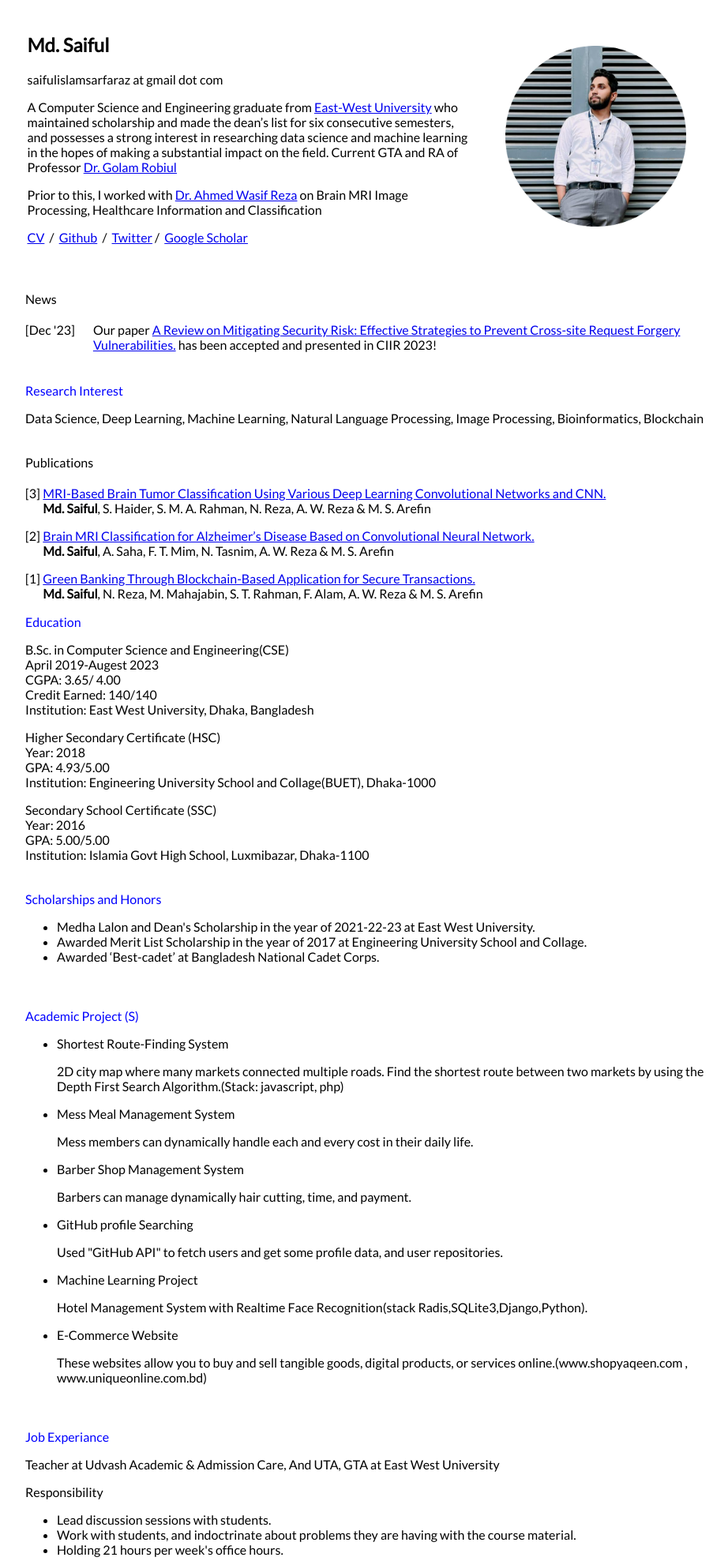
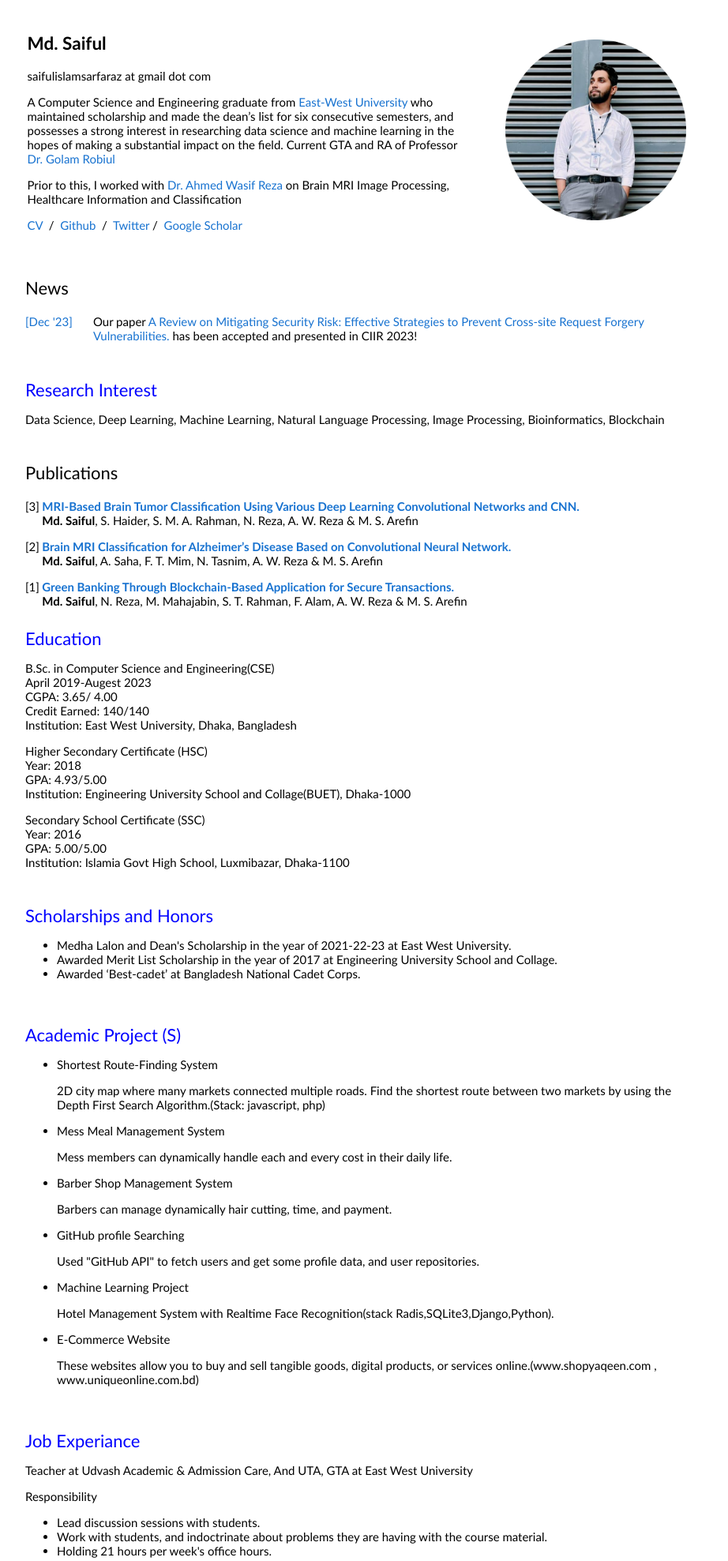
Before and after one commit to saifulislamsarfaraz/saifulislamsarfaraz.github.io, a PHP site: page / in a window 1280 px wide. Shown: the top 1977 px of the page at 79% size, without its empty margins (178-1100 px from the left). Run offline with PHP 8.4, Linux system fonts and the light colour scheme.

Commit message:
Update style.css

```diff
--- a/style.css
+++ b/style.css
@@ -328,3 +328,214 @@ button:focus {
   }
 }
 /*end github_profile search*/
+/* latin-ext */
+@font-face {
+  font-family: 'Lato';
+  font-style: italic;
+  font-weight: 400;
+  src: local('Lato Italic'), local('Lato-Italic'), url(https://fonts.gstatic.com/s/lato/v15/S6u8w4BMUTPHjxsAUi-qNiXg7eU0.woff2) format('woff2');
+  unicode-range: U+0100-024F, U+0259, U+1E00-1EFF, U+2020, U+20A0-20AB, U+20AD-20CF, U+2113, U+2C60-2C7F, U+A720-A7FF;
+}
+/* latin */
+@font-face {
+  font-family: 'Lato';
+  font-style: italic;
+  font-weight: 400;
+  src: local('Lato Italic'), local('Lato-Italic'), url(https://fonts.gstatic.com/s/lato/v15/S6u8w4BMUTPHjxsAXC-qNiXg7Q.woff2) format('woff2');
+  unicode-range: U+0000-00FF, U+0131, U+0152-0153, U+02BB-02BC, U+02C6, U+02DA, U+02DC, U+2000-206F, U+2074, U+20AC, U+2122, U+2191, U+2193, U+2212, U+2215, U+FEFF, U+FFFD;
+}
+/* latin-ext */
+@font-face {
+  font-family: 'Lato';
+  font-style: italic;
+  font-weight: 700;
+  src: local('Lato Bold Italic'), local('Lato-BoldItalic'), url(https://fonts.gstatic.com/s/lato/v15/S6u_w4BMUTPHjxsI5wq_FQftx9897sxZ.woff2) format('woff2');
+  unicode-range: U+0100-024F, U+0259, U+1E00-1EFF, U+2020, U+20A0-20AB, U+20AD-20CF, U+2113, U+2C60-2C7F, U+A720-A7FF;
+}
+/* latin */
+@font-face {
+  font-family: 'Lato';
+  font-style: italic;
+  font-weight: 700;
+  src: local('Lato Bold Italic'), local('Lato-BoldItalic'), url(https://fonts.gstatic.com/s/lato/v15/S6u_w4BMUTPHjxsI5wq_Gwftx9897g.woff2) format('woff2');
+  unicode-range: U+0000-00FF, U+0131, U+0152-0153, U+02BB-02BC, U+02C6, U+02DA, U+02DC, U+2000-206F, U+2074, U+20AC, U+2122, U+2191, U+2193, U+2212, U+2215, U+FEFF, U+FFFD;
+}
+/* latin-ext */
+@font-face {
+  font-family: 'Lato';
+  font-style: normal;
+  font-weight: 400;
+  src: local('Lato Regular'), local('Lato-Regular'), url(https://fonts.gstatic.com/s/lato/v15/S6uyw4BMUTPHjxAwXiWtFCfQ7A.woff2) format('woff2');
+  unicode-range: U+0100-024F, U+0259, U+1E00-1EFF, U+2020, U+20A0-20AB, U+20AD-20CF, U+2113, U+2C60-2C7F, U+A720-A7FF;
+}
+/* latin */
+@font-face {
+  font-family: 'Lato';
+  font-style: normal;
+  font-weight: 400;
+  src: local('Lato Regular'), local('Lato-Regular'), url(https://fonts.gstatic.com/s/lato/v15/S6uyw4BMUTPHjx4wXiWtFCc.woff2) format('woff2');
+  unicode-range: U+0000-00FF, U+0131, U+0152-0153, U+02BB-02BC, U+02C6, U+02DA, U+02DC, U+2000-206F, U+2074, U+20AC, U+2122, U+2191, U+2193, U+2212, U+2215, U+FEFF, U+FFFD;
+}
+/* latin-ext */
+@font-face {
+  font-family: 'Lato';
+  font-style: normal;
+  font-weight: 700;
+  src: local('Lato Bold'), local('Lato-Bold'), url(https://fonts.gstatic.com/s/lato/v15/S6u9w4BMUTPHh6UVSwaPGQ3q5d0N7w.woff2) format('woff2');
+  unicode-range: U+0100-024F, U+0259, U+1E00-1EFF, U+2020, U+20A0-20AB, U+20AD-20CF, U+2113, U+2C60-2C7F, U+A720-A7FF;
+}
+/* latin */
+@font-face {
+  font-family: 'Lato';
+  font-style: normal;
+  font-weight: 700;
+  src: local('Lato Bold'), local('Lato-Bold'), url(https://fonts.gstatic.com/s/lato/v15/S6u9w4BMUTPHh6UVSwiPGQ3q5d0.woff2) format('woff2');
+  unicode-range: U+0000-00FF, U+0131, U+0152-0153, U+02BB-02BC, U+02C6, U+02DA, U+02DC, U+2000-206F, U+2074, U+20AC, U+2122, U+2191, U+2193, U+2212, U+2215, U+FEFF, U+FFFD;
+}
+
+a {
+  color: #1772d0;
+  text-decoration: none;
+}
+
+a:focus,
+a:hover {
+  color: #f09228;
+  text-decoration: none;
+}
+
+body,
+td,
+th,
+tr,
+p,
+a {
+  font-family: 'Lato', Verdana, Helvetica, sans-serif;
+  font-size: 15px;
+}
+
+td {
+  padding-top:10px;
+  padding-bottom:10px;
+}
+
+strong {
+  font-family: 'Lato', Verdana, Helvetica, sans-serif;
+  font-size: 15px;
+}
+
+heading {
+  font-family: 'Lato', Verdana, Helvetica, sans-serif;
+  font-size: 22px;
+}
+
+papertitle {
+  font-family: 'Lato', Verdana, Helvetica, sans-serif;
+  font-size: 15px;
+  font-weight: 700
+}
+
+name {
+  font-family: Verdana, Helvetica, sans-serif;
+  font-size: 32px;
+  padding-bottom: 100px;
+}
+
+name-secondary {
+  font-family: Verdana, Helvetica, sans-serif;
+  font-size: 18px;
+}
+
+due {
+  font-family: Verdana, Helvetica, sans-serif;
+  font-size: 18px;
+  color: red;
+}
+
+.one {
+  width: 160px;
+  height: 160px;
+  position: relative;
+}
+
+.two {
+  width: 160px;
+  height: 160px;
+  position: absolute;
+  transition: opacity .2s ease-in-out;
+  -moz-transition: opacity .2s ease-in-out;
+  -webkit-transition: opacity .2s ease-in-out;
+}
+
+.fade {
+  transition: opacity .2s ease-in-out;
+  -moz-transition: opacity .2s ease-in-out;
+  -webkit-transition: opacity .2s ease-in-out;
+}
+
+span.highlight {
+  background-color: #ffffd0;
+}
+
+.th{
+    border-bottom: 1px solid grey;
+	padding-left: 10px;
+	padding-right: 10px;
+	text-align: left;
+}
+.td-gen{
+	border-bottom: 1px solid grey;
+	padding-left: 10px;
+	padding-right: 10px;
+}
+.td-num{
+	border: 0px solid black;
+	text-align: left;
+}
+week{
+    font-weight: bold;
+}
+
+.label {
+	display: inline;
+    padding: .2em .6em .3em;
+    font-size: 75%;
+    font-weight: bold;
+    line-height: 1;
+    color: #fff;
+    text-align: center;
+    white-space: nowrap;
+    vertical-align: baseline;
+    border-radius: .25em;
+}
+
+.text-base {
+    font-size: 14px !important;
+}
+
+.label-lecture {
+    background-color: #839192  ;
+}
+
+.label-pps {
+    background-color: SteelBlue;
+}
+
+.label-lab {
+    background-color: #EB984E;
+}
+
+.label-due {
+    background-color: #CD6155;
+}
+
+.label-cmd {
+    background-color: #807e9b;
+    padding-bottom: -10px;
+}
+
+.label-function {
+    background-color: rgb(115, 147, 179);
+}
+
+ol{ padding-left:0; list-style-position:inside; }
```
